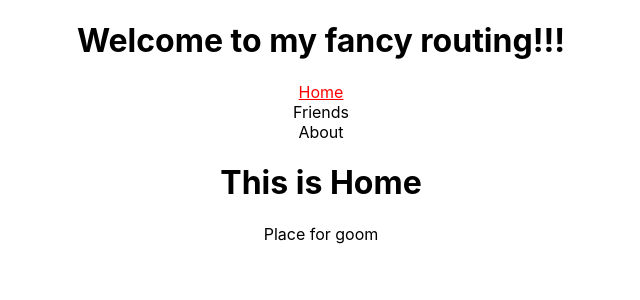
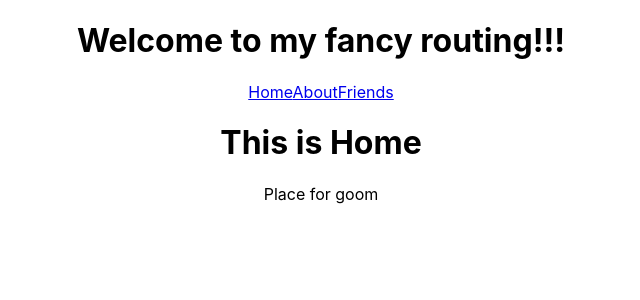
Before and after one commit to Rasujon3/react-router, a React (Create React App) app: page / in a window 1280 px wide. Shown: the top 300 px of the page, without its empty margins (319-959 px from the left). Built offline with nearby package versions, Linux system fonts and the light colour scheme.

Commit message:
52-5 recap

```diff
--- a/src/components/Header/Header.js
+++ b/src/components/Header/Header.js
@@ -7,9 +7,12 @@ const Header = () => {
     <div>
       <h1>Welcome to my fancy routing!!!</h1>
       <nav>
-        <CustomLink to="/">Home</CustomLink>
+        <Link to="/">Home</Link>
+        <Link to="/about">About</Link>
+        <Link to="/friends">Friends</Link>
+        {/* <CustomLink to="/">Home</CustomLink>
         <CustomLink to="/friends">Friends</CustomLink>
-        <CustomLink to="/about">About</CustomLink>
+        <CustomLink to="/about">About</CustomLink> */}
       </nav>
     </div>
   );
```
